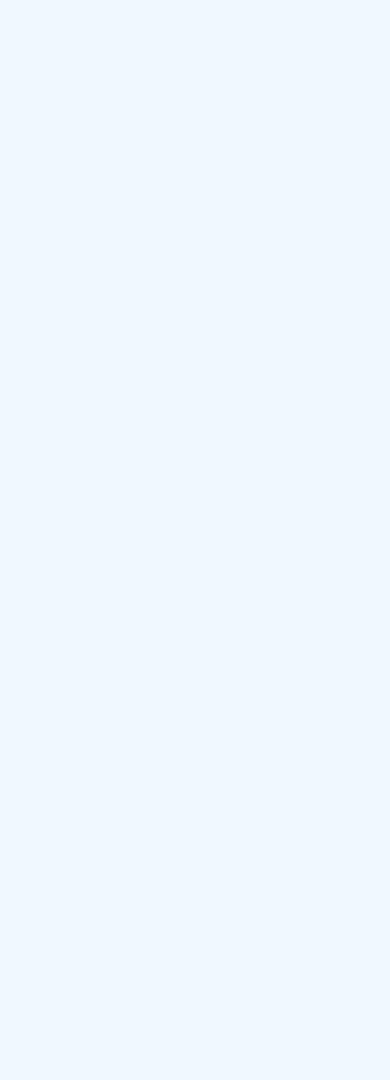
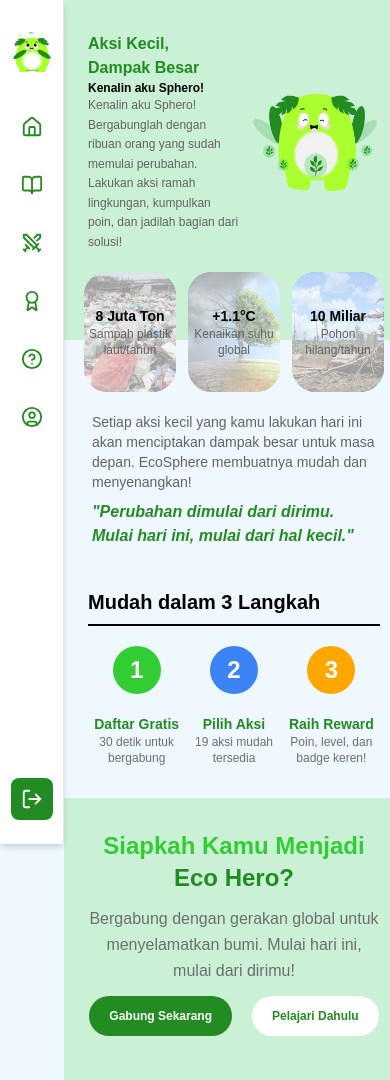
Before and after one commit to ElloRabyndra/EcoSphere, a React (Vite) app in the folder frontend/: page /landing in a window 390 px wide. Before the commit this address had no page. Before the commit the page ends 844 px from the top, so only its background shows below. Built offline with nearby package versions, Linux system fonts and the light colour scheme.

Commit message:
refactor: update landing page responsive

```diff
--- a/frontend/src/components/landing/CallToAction.jsx
+++ b/frontend/src/components/landing/CallToAction.jsx
@@ -0,0 +1,29 @@
+import { Link } from "react-router"
+
+const CallToAction = () => {
+  return (
+    <section className="py-8 bg-[#32CD32]/20 lg:py-6">
+      <div className="max-w-4xl mx-auto px-6 text-center">
+        <h2 className="text-2xl font-extrabold text-[#32CD32] mb-3 lg:mb-1 lg:text-3xl flex flex-col">
+          Siapkah Kamu Menjadi <span className="text-[#228C22] ">Eco Hero?</span>
+        </h2>
+        <p className="text-base lg:text-xl lg:px-20 text-[#6E6E6E] font-medium mb-3 lg:mb-2 leading-relaxed">
+          Bergabung dengan gerakan global untuk menyelamatkan bumi. Mulai hari ini, mulai dari dirimu!
+        </p>
+        <div className="flex flex-row gap-5 lg:gap-25 justify-center mb-3 lg:mb-0">
+            <Link to="/register">
+                <button className="bg-[#228C22] hover:bg-[#228C22]/80 px-5 py-3 rounded-3xl text-xs lg:text-base lg:rounded-4xl lg:py-3 lg:px-20 text-white font-bold transition">
+                    Gabung Sekarang
+                </button>
+            </Link>
+            <Link to="/edukasi">
+                <button className="bg-white text-[#228C22] hover:bg-[#228C22]/20 px-5 py-3 rounded-3xl text-xs lg:text-base lg:rounded-4xl lg:py-3 lg:px-20 font-bold transition">
+                    Pelajari Dahulu
+                </button>
+            </Link>
+        </div>
+      </div>
+    </section>
+  )
+}
+export default CallToAction
--- /dev/null
+++ b/frontend/src/components/landing/Hero.jsx
@@ -0,0 +1,59 @@
+import { impacts } from "@/database/data"
+import ImpactCard from "./ImpactCard"
+
+const Hero = () => {
+    return (
+    <section className="md:w-200">
+      {/* Hero */}
+      <div className="bg-[#32CD32]/20 pt-8 md:pt-10 h-85 md:h-75 md:w-200 relative -mb-17">
+        <div className="max-w-7xl md:w-220 mx-auto flex flex-row px-6 md:px-10">
+          <div className="grid grid-cols-2 gap-8 md:gap-15 items-center">
+            {/* Content */}
+            <div className="space-y-0 md:space-y-2 md:w-120">
+              <h2 className="text-base md:text-3xl font-extrabold text-[#228C22]">
+                Aksi Kecil, Dampak Besar
+              </h2>
+              <h4 className="text-xs md:text-lg font-semibold text-black">
+                Kenalin aku Sphero!
+              </h4>
+              <p className="text-xs md:text-base text-[#636363] w-38 md:w-120 leading-relaxed">
+                Kenalin aku Sphero! Bergabunglah dengan ribuan orang yang sudah memulai perubahan. Lakukan aksi ramah lingkungan, kumpulkan poin, dan jadilah bagian dari solusi!
+              </p>
+            </div>
+
+            {/* Character */}
+            <div className="flex justify-center md:px-18">
+              <img
+                src="/Landing/Sphero-Landing.png"
+                alt="Sphero"
+                className="w-auto h-34 md:h-full object-contain"
+              />
+            </div>
+          </div>
+        </div>
+      </div>
+
+      {/* impact */}
+      <div className="max-w-7xl mx-auto px-5 md:px-10">
+        <div className="flex flex-row gap-3 md:gap-5">
+          {impacts.map((impact, index) => (
+            <ImpactCard
+              key={index}
+              impacts={impact}
+            />
+          ))}
+        </div>
+
+        <div className="mt-5 rounded-md px-2">
+          <p className="text-start text-[#636363] text-sm md:text-base">
+            Setiap aksi kecil yang kamu lakukan hari ini akan menciptakan dampak besar untuk masa depan. EcoSphere membuatnya mudah dan menyenangkan!
+          </p>
+          <p className="text-start text-[#228C22] font-semibold mt-2 md:mb-8 italic">
+            "Perubahan dimulai dari dirimu. Mulai hari ini, mulai dari hal kecil."
+          </p>
+        </div>
+      </div>
+    </section>
+  )
+}
+export default Hero
--- /dev/null
+++ b/frontend/src/components/landing/HowItWorks.jsx
@@ -0,0 +1,19 @@
+import StepCard from "./StepCard"
+import { steps } from "@/database/data"
+
+const HowItWorks = () => {
+    return (
+        <section className="py-8 md:w-130 md:ml-10">
+            <div className="max-w-7xl mx-auto px-6 md:px-8">
+            <h2 className="text-xl md:text-2xl font-bold text-black py-2 border-b-2 border-black">Mudah dalam 3 Langkah</h2>
+                <div className="grid grid-cols-3 md:grid-cols-1 gap-auto md:gap-8 items-center mt-5">
+                    {/* Steps */}
+                    {steps.map((step,index) => (
+                        <StepCard key={index} steps={step} />
+                    ))}
+                </div>
+            </div>
+        </section>
+    )
+}
+export default HowItWorks
--- /dev/null
+++ b/frontend/src/components/landing/ImpactCard.jsx
@@ -0,0 +1,30 @@
+const ImpactCard = ({ impacts }) => {
+    const {
+        title,
+        subtitle,
+        image
+    } = impacts
+
+    return (
+        <div className="relative h-30 w-23 md:w-60 flex item-center justify-center rounded-3xl overflow-hidden duration-300 group">
+            {/* Background Image */}
+            <img
+                src={image}
+                alt={title}
+                className="absolute inset-0 w-40  md:w-60  h-full object-cover"
+            />
+
+            {/* Dark Overlay */}
+            <div className="absolute inset-0 bg-white/60 transition-colors duration-300" />
+
+            {/* Content */}
+            <div className="relative h-full flex flex-col justify-center text-center text-black">
+                <h3 className="text-sm md:text-2xl font-extrabold">{title}</h3>
+                <p className="text-xs md:text-base text-[#636363] md:font-medium">
+                {subtitle}
+                </p>
+            </div>
+        </div>
+    )
+}
+export default ImpactCard
--- /dev/null
+++ b/frontend/src/components/landing/StepCard.jsx
@@ -0,0 +1,24 @@
+const StepCard = ({ steps }) => {
+    const {
+        number,
+        title,
+        description
+    } = steps
+
+    return (
+        <div className="flex flex-col md:flex-row gap-5 items-center">
+            <div className="flex-shrink-0 ">
+                <div className={`flex items-center justify-center w-12 h-12 md:w-15 md:h-15 text-2xl md:text-4xl rounded-full font-extrabold text-white ${
+                number === 1 ? 'bg-[#32CD32]' : number === 2 ? 'bg-[#3C83F6]' : 'bg-[#FFA600]'
+                }`}>
+                {steps.number}
+                </div>
+            </div>
+            <div className="flex flex-col w-22 md:w-60 text-center md:text-start">
+                <h3 className="text-sm md:text-xl font-semibold text-[#228C22]">{title}</h3>
+                <p className="text-xs md:text-lg text-[#6E6E6E]">{description}</p>
+            </div>
+        </div>
+    )
+}
+export default StepCard
--- a/frontend/src/database/data.js
+++ b/frontend/src/database/data.js
@@ -4,6 +4,44 @@
   totalPoints: 12000,
   badges: { current: 6, total: 6 },
 };
+
+
+const steps = [
+  {
+    number: 1,
+    title: 'Daftar Gratis',
+    description: '30 detik untuk bergabung'
+},
+  {
+    number: 2,
+    title: 'Pilih Aksi',
+    description: '19 aksi mudah tersedia'
+  },
+  {
+    number: 3,
+    title: 'Raih Reward',
+    description: 'Poin, level, dan badge keren!'
+  }
+]
+
+
+const impacts = [
+  {
+    title: '8 Juta Ton',
+    subtitle: 'Sampah plastik laut/tahun',
+    image:'/Landing/sampah-numpuk.jpeg'
+  },
+  {
+    title: '+1.1°C',
+    subtitle: 'Kenaikan suhu global',
+    image: '/Landing/pemanasan-global.jpeg'
+  },
+  {
+    title: '10 Miliar',
+    subtitle: 'Pohon hilang/tahun',
+    image: '/Landing/Hutan-Gundul.jpg'
+  },
+];
 
 const missions = [
   {
@@ -400,6 +438,8 @@
 
 export {
   userStats,
+  steps,
+  impacts,
   missions,
   guides,
   tips,
--- a/frontend/src/pages/Landing.jsx
+++ b/frontend/src/pages/Landing.jsx
@@ -1,7 +1,16 @@
+import CallToAction from "@/components/landing/CallToAction"
+import HowItWorks from "@/components/landing/HowItWorks"
+import Hero from "@/components/landing/Hero"
+
 const Landing = () => {
     return (
-        <section>
-            <></>
+        <section className="w-full">
+            <div className="lg:flex">
+                <Hero />
+                <HowItWorks/>
+            </div>
+            <CallToAction />
         </section>
     )
 }
+export default Landing
--- a/frontend/src/routing/Routing.jsx
+++ b/frontend/src/routing/Routing.jsx
@@ -10,6 +10,7 @@
 import AuthLayout from "@/layouts/AuthLayout";
 import Login from "@/components/auth/Login";
 import Register from "@/components/auth/Register";
+import Landing from "@/pages/Landing";
 
 const Routing = () => {
   return (
@@ -22,6 +23,7 @@
         </Route>
         {/* Routes dengan MainLayout (ada Sidebar) */}
         <Route element={<MainLayout />}>
+          <Route path="/landing" element={<Landing />} />
           <Route path="/" element={<Home />} />
           <Route path="/edukasi" element={<Education />} />
           <Route path="/aksi/:actionId" element={<ActionDetail />} />
```
